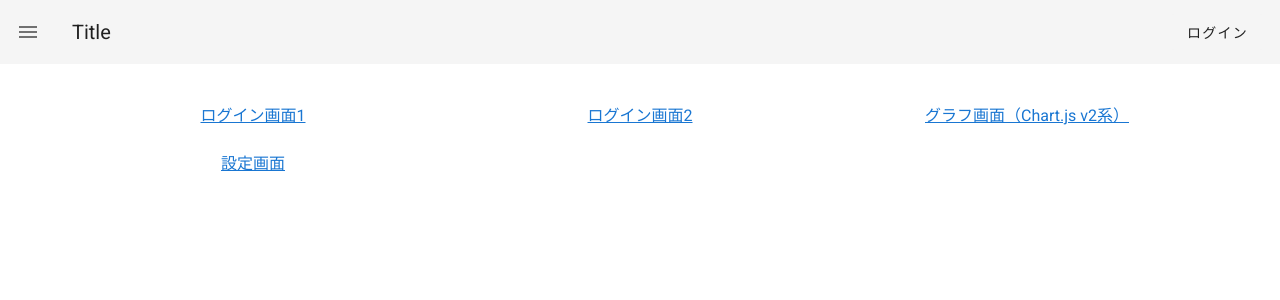
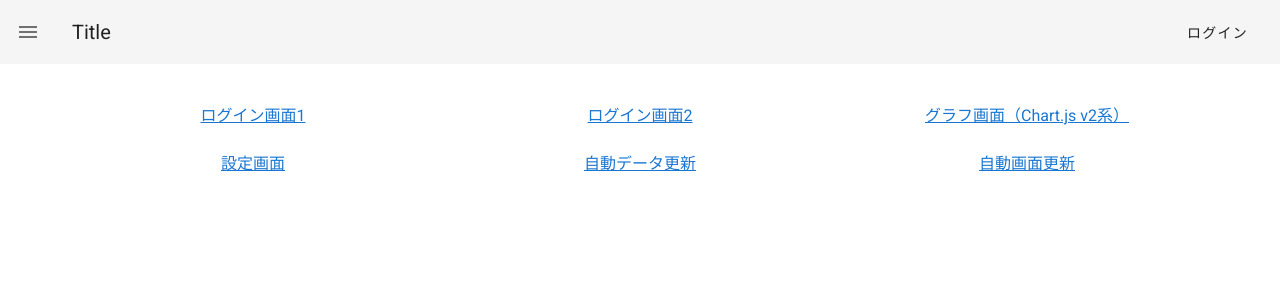
Before and after one commit to kokotakota/nuxt-learning, a Nuxt app: page / in a window 1280 px wide. Shown: the top 300 px of the page. Built offline with nearby package versions, Linux system fonts and the light colour scheme.

Commit message:
トップページリンク

```diff
--- a/src/pages/index.vue
+++ b/src/pages/index.vue
@@ -32,7 +32,9 @@ export default {
         { name: 'ログイン画面1', to: '/auth/sign-in1' },
         { name: 'ログイン画面2', to: '/auth/sign-in2' },
         { name: 'グラフ画面（Chart.js v2系）', to: '/chart-v2' },
-        { name: '設定画面', to: '/settings' }
+        { name: '設定画面', to: '/settings' },
+        { name: '自動データ更新', to: '/auto-reload/refetch' },
+        { name: '自動画面更新', to: '/auto-reload/reload' }
       ]
     }
   }
```
